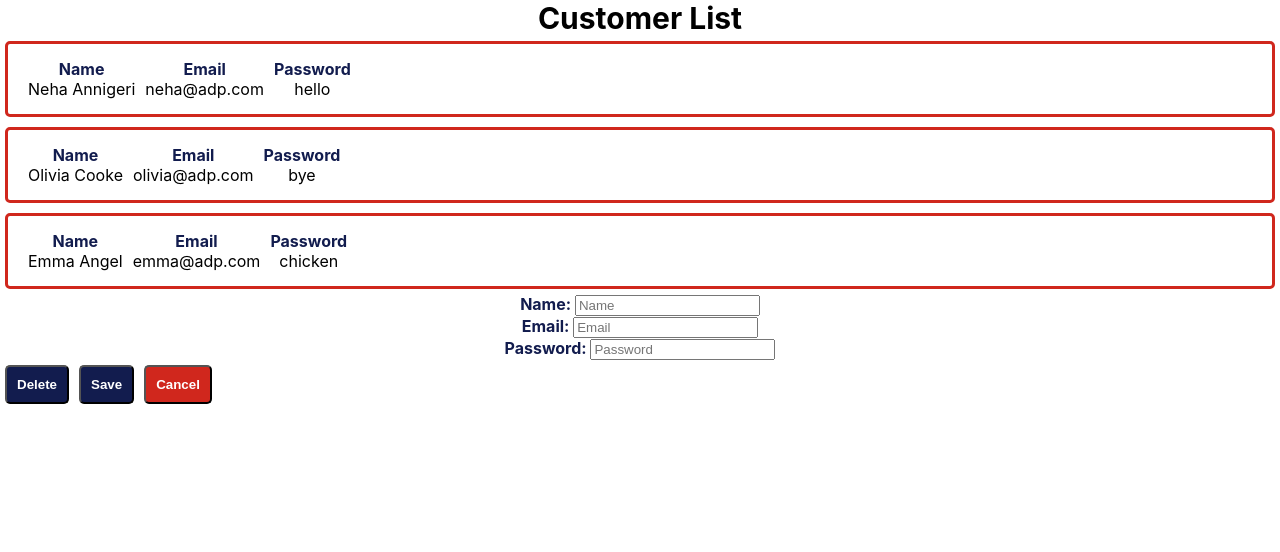
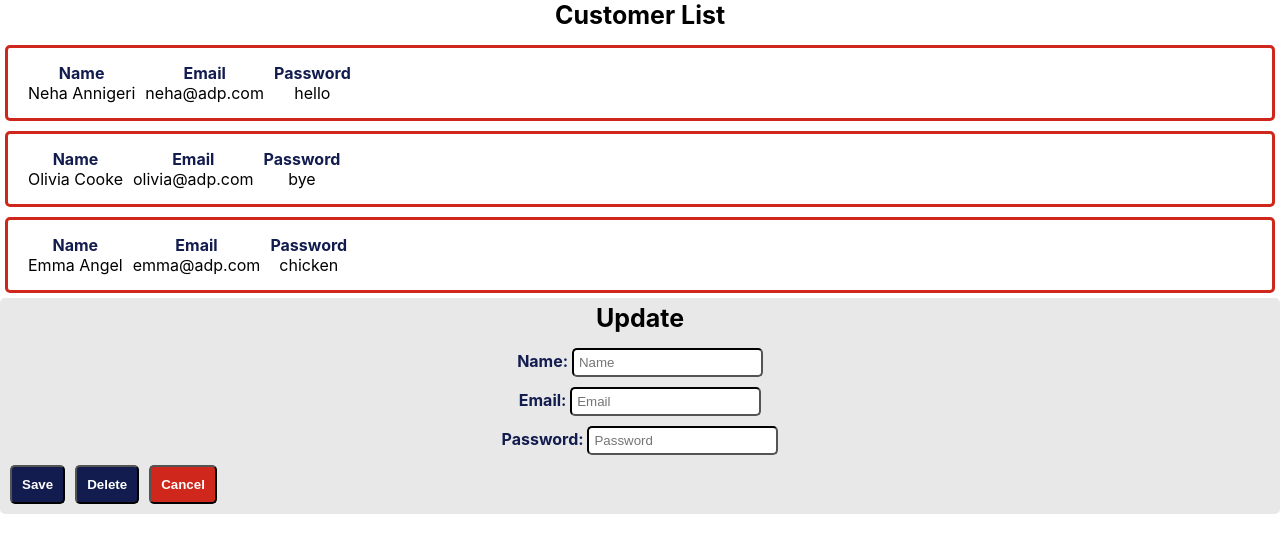
Before and after one commit to nannigeri/front-end-app, a React (Create React App) app: page / in a window 1280 px wide. Shown: the top 552 px of the page. Built offline with nearby package versions, Linux system fonts and the light colour scheme.

Commit message:
clicking on the row works

```diff
--- a/src/App.js
+++ b/src/App.js
@@ -2,12 +2,32 @@ import logo from './logo.svg';
 import './App.css';
 import CustomerComponent from './CustomerComponent';
 import UpdateComponent from './UpdateComponent';
+import customers from './CustomerComponent/customers.json'
+import {useState} from 'react';
 
 function App() {
+  let blank = {"id": -1, "name": "", "email": "", "password": ""};
+  const [customer, setCustomer] = useState([]);
+  const [formObject, setFormObject] = useState(blank);
+
+
+  function handleRowClick(client){
+    setFormObject(client);
+}
+
+  function handleFillForm(client){
+
+  }
+
   return (
     <div className="App">
-      <div><CustomerComponent/></div>
-      <div><UpdateComponent/></div>
+      <div><CustomerComponent data = {customers}
+      handleRowClick = {handleRowClick}
+      /></div>
+      <div><UpdateComponent data = {customers}
+      formObject = {formObject}
+      handleFillForm = {handleFillForm}
+     /></div>
     </div>
   );
 }
--- a/src/CustomerComponent/customers.json
+++ b/src/CustomerComponent/customers.json
@@ -1,3 +1,3 @@
-[{"name": "Neha Annigeri", "email": "neha@adp.com", "password": "hello"},
-{"name":"Olivia Cooke", "email": "olivia@adp.com", "password": "bye"},
-{"name": "Emma Angel", "email": "emma@adp.com", "password": "chicken"}]
+[{"id": "1", "name": "Neha Annigeri", "email": "neha@adp.com", "password": "hello"},
+{"id": "2","name":"Olivia Cooke", "email": "olivia@adp.com", "password": "bye"},
+{"id": "3","name": "Emma Angel", "email": "emma@adp.com", "password": "chicken"}]
--- a/src/CustomerComponent/index.js
+++ b/src/CustomerComponent/index.js
@@ -1,11 +1,13 @@
 import "./index.css"
-import customers from  "./customers.json";
+import {useState} from 'react';
 
-function CustomerComponent() {
-    return (<div>
+
+const CustomerComponent = (props) => {
+
+  return (<div>
         <div>
         <div class= 'title-font'>Customer List</div>
-        {customers.map(client => <div class="spacing"><div class='card side-by-side'>
+        {props.data.map(client =><div key ={client.id} class="spacing" onClick = {() => props.handleRowClick(client)}><div class='card side-by-side'>
             <div class = "spacing-side" >
                 <div class= "category">
                Name
--- a/src/UpdateComponent/index.css
+++ b/src/UpdateComponent/index.css
@@ -15,6 +15,23 @@
     border-radius: 5px;
 }
 
+.background-update {
+    background-color: #e8e8e8;
+    border-radius: 5px;
+    padding: 5px;
+}
+
+.title-font {
+    font-size: 25px;
+    font-weight: bold;
+    padding-bottom: 10px;
+
+}
+
+.label-padding{
+    padding: 5px;
+}
+
 .button-cancel-style {
     padding: 10px;
     font-weight: bold;
@@ -30,3 +47,10 @@
     flex-direction: row;
     flex-wrap: wrap;
 }
+
+.input-box-style {
+   border-radius: 5px;
+   padding: 5px;
+   border-color: black;
+
+}
--- a/src/UpdateComponent/index.js
+++ b/src/UpdateComponent/index.js
@@ -1,30 +1,24 @@
 import './index.css'
 
-function UpdateComponent() {
-    const deleteAction = ()  => {
-        console.log('delete');
-    }
-    const cancelAction = ()  => {
-        console.log('cancel');
-    }
-    const saveAction = ()  => {
-        console.log('save');
-    }
+function UpdateComponent(props) {
+
 
     return (<div>
+        <div class = "background-update">
+        <div class = "title-font">Update</div>
         <form>
-            <div>
+            <div class = "label-padding">
             <label class="category" for = "name">Name: </label>
-            <input class= "input-box-style" type= "text" id = "name" placeholder = "Name"></input>
+            <input value= {props.formObject.name} class= "input-box-style" type= "text" id = "name" placeholder = "Name"></input>
             </div>
-            <div>
+            <div class = "label-padding">
             <label class="category" for = "email">Email: </label>
-            <input class= "input-box-style" type= "text" id = "email" placeholder = "Email"></input>
+            <input value= {props.formObject.email} class= "input-box-style" type= "text" id = "email" placeholder = "Email"></input>
             </div>
 
-            <div>
+            <div class = "label-padding">
             <label class="category" for = "password">Password: </label>
-            <input class= "input-box-style" type= "text" id = "password" placeholder = "Password"></input>
+            <input value= {props.formObject.password} class= "input-box-style" type= "text" id = "password" placeholder = "Password"></input>
             </div>
 
 
@@ -32,24 +26,27 @@ function UpdateComponent() {
         </form>
 
         <div class = "side-by-side">
+
             <div class = "spacing">
-            <button onClick = {deleteAction()} class = "button-style">
-                Delete
-            </button>
-            </div>
-            <div class = "spacing">
-            <button onclick = {saveAction()} class ="button-style">
+            <button  class ="button-style">
                 Save
             </button>
             </div>
 
             <div class = "spacing">
-            <button onClick = {cancelAction()} class = "button-cancel-style">
+            <button  class = "button-style">
+                Delete
+            </button>
+            </div>
+
+            <div class = "spacing">
+            <button class = "button-cancel-style">
                Cancel
             </button>
             </div>
 
         </div>
+        </div>
     </div>);
 }
 
```
